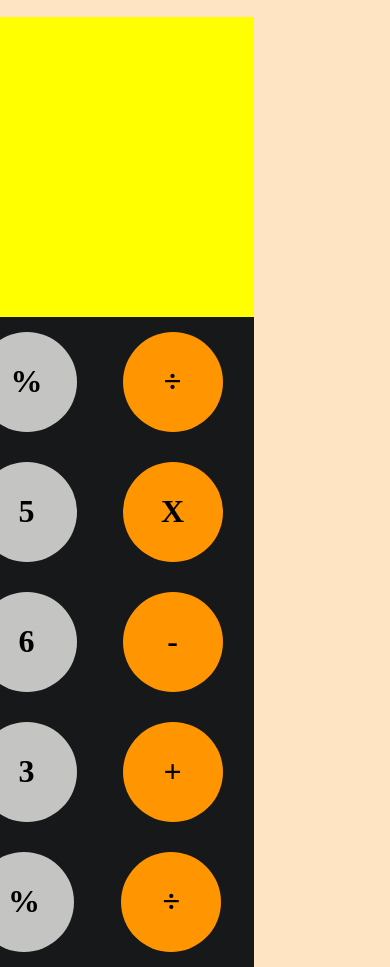
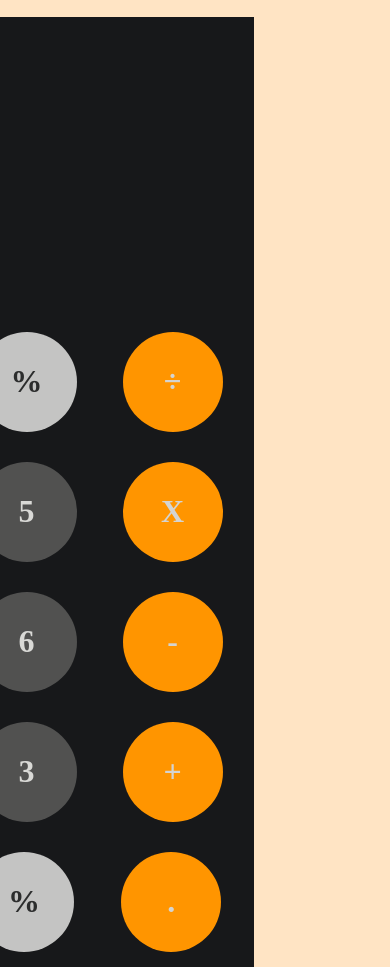
Before and after one commit to Snarenkumar/Calculator, a plain HTML site: page 2nd_model.html in a window 390 px wide. Drawn offline with Linux system fonts and the light colour scheme.

Commit message:
i have careted a calculator of like iphone ui design modifying some designs

```diff
--- a/2nd_model.css
+++ b/2nd_model.css
@@ -5,6 +5,46 @@
     width:auto;
     height: 300px;
     background-color: yellow;
+
+
+}
+.nav {
+    display: flex;
+    flex-direction: column;
+}
+.nav h1{
+    background-color: transparent;
+
+}
+
+.entry1 input{
+    color: #d1d1cf;
+    background-color: transparent;
+    position: relative;
+    align-items: center;
+    justify-content: center;
+    width: 592px;
+    height: 134px;
+    text-align: center;
+    font-size: 40px;
+    border: none;
+
+
+
+}
+
+.entry input{
+    color: #d1d1cf;
+    background-color: transparent;
+    position: relative;
+    align-items: center;
+    justify-content: center;
+    width: 592px;
+    height: 71px;
+    text-align: center;
+    font-size: 40px;
+    border: none;
+
 
 }
 .content {
@@ -31,6 +71,7 @@
 
 }
 .background3{
+    color: #d9d9d6;
     background-color: #515150;
 
 }
@@ -38,7 +79,7 @@
     background-color: transparent;
 
 }
-.row1{
+.row{
     display: flex;
     flex-direction:row;
     justify-content: space-evenly;
@@ -50,8 +91,10 @@
 }
 .backgroud{
     background-color: #17181a;
+    color: #2c2d2d;
 }
 .background2 {
+    color: #d4d4d2;
     background-color: #ff9500;
 }
 .margin{
--- a/2nd_model.html
+++ b/2nd_model.html
@@ -10,13 +10,26 @@
 </head>
 
 <body>
-    <div class="content backgroud">
+    <div class="content ">
 
-            <div class="nav">
+            <div class="nav backgroud ">
+                <div class=" history backgroud">
+
+
+                </div>
+                <div class="entry  backgroud">
+                    <input type="text" formaction="enter value" width="400px" >
+                </div>
+
+                <div class="entry1  backgroud">
+                    <input type="text" formaction="enter value" width="400px" value="0">
+                </div>
+
+
 
 
             </div>
-            <div class="row1 backgroud">
+            <div class="row backgroud">
                 <div class="common margin">
                     <h1>AC</h1>
 
@@ -34,16 +47,16 @@
 
                 </div>
             </div>
-            <div class="row1 backgroud">
-                <div class="common margin">
+            <div class="row backgroud">
+                <div class="background3 common margin">
                     <h1>7</h1>
 
                 </div>
-                <div class="common margin">
+                <div class="background3 common margin">
                     <h1>6</h1>
 
                 </div>
-                <div class="common margin">
+                <div class="background3 common margin">
                     <h1>5</h1>
 
                 </div>
@@ -52,16 +65,16 @@
 
                 </div>
             </div>
-            <div class="row1 backgroud">
-                <div class="common margin">
+            <div class="row backgroud">
+                <div class="background3 common margin">
                     <h1>4</h1>
 
                 </div>
-                <div class="common margin">
+                <div class="background3 common margin">
                     <h1>5</h1>
 
                 </div>
-                <div class="common margin">
+                <div class="background3 common margin">
                     <h1>6</h1>
 
                 </div>
@@ -70,16 +83,16 @@
 
                 </div>
             </div>
-            <div class="row1 backgroud">
-                <div class="common margin">
+            <div class="row backgroud">
+                <div class="background3 common margin">
                     <h1>1</h1>
 
                 </div>
-                <div class="common margin">
+                <div class="background3 common margin">
                     <h1>2</h1>
 
                 </div>
-                <div class="common margin">
+                <div class="background3 common margin">
                     <h1>3</h1>
 
                 </div>
@@ -88,7 +101,7 @@
 
                 </div>
             </div>
-            <div class="row1 backgroud">
+            <div class="row backgroud">
                 <div class=" common margin zero">
                     <h1>AC</h1>
 
@@ -99,7 +112,7 @@
 
                 </div>
                 <div class="background2 common margin">
-                    <h1 id="unique">&#247;</h1>
+                    <h1 id="unique">.</h1>
 
                 </div>
             </div>
```
Also changed, not shown: history_.png (added).
